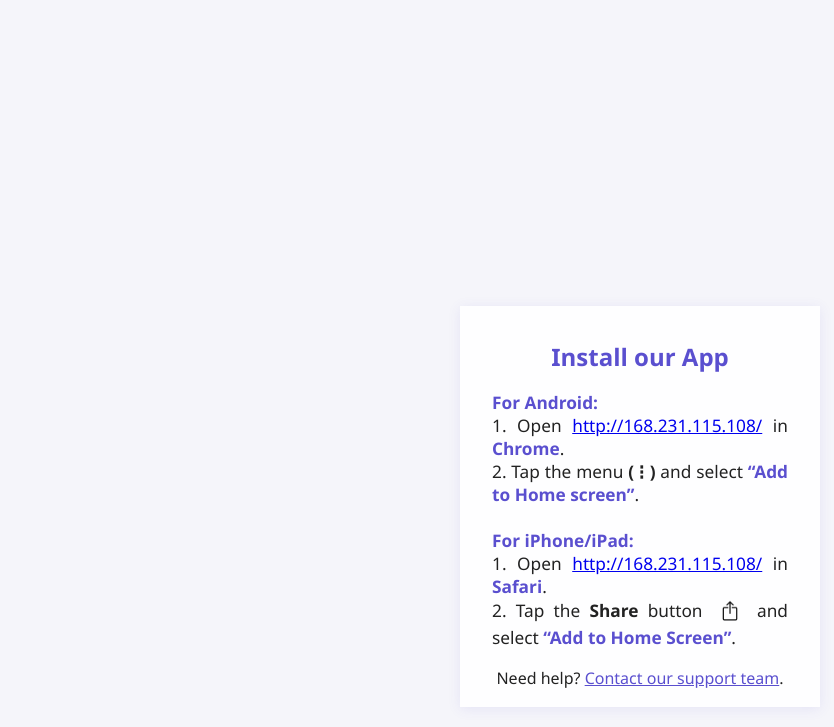
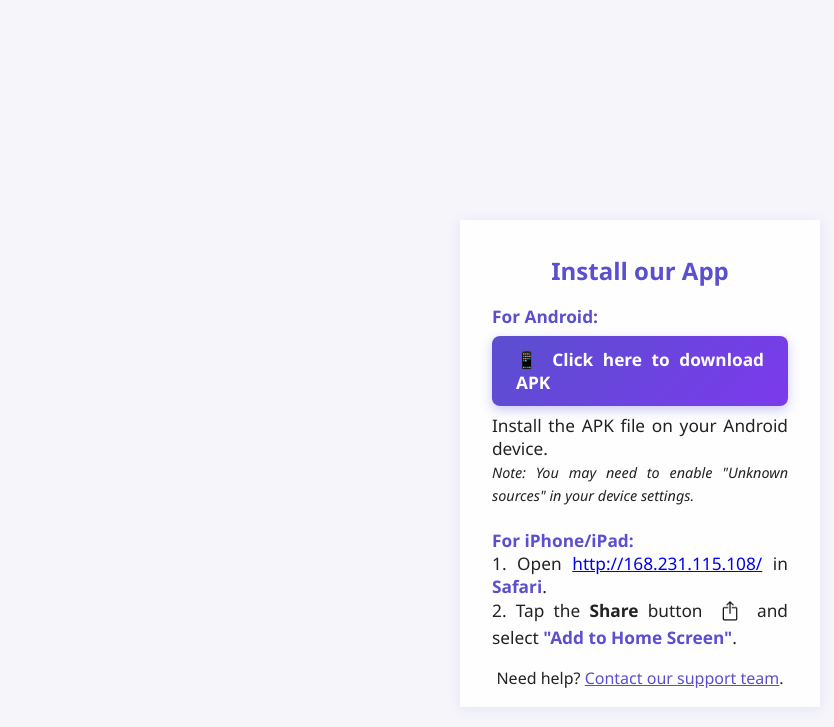
Before and after one commit to daniloluzjr/site-corporativo-luxsolutions, a website: page app.html in a window 1280 px wide. Shown: the part 109-836 px from the top of the page, without its empty margins (0-834 px from the left). Drawn offline with Linux system fonts and the light colour scheme.

Commit message:
Add files via upload

```diff
--- a/app.css
+++ b/app.css
@@ -73,6 +73,30 @@ h1 {
   color: #5a4fcf;
   text-decoration: underline;
 }
+
+.download-btn {
+  display: inline-block;
+  background: linear-gradient(135deg, #5a4fcf, #7c3aed);
+  color: white;
+  padding: 12px 24px;
+  border-radius: 8px;
+  text-decoration: none;
+  font-weight: bold;
+  margin: 8px 0;
+  transition: all 0.3s ease;
+  box-shadow: 0 4px 12px rgba(90,79,207,0.3);
+}
+
+.download-btn:hover {
+  transform: translateY(-2px);
+  box-shadow: 0 6px 16px rgba(90,79,207,0.4);
+  background: linear-gradient(135deg, #4c46b8, #6d28d9);
+}
+
+.download-btn:active {
+  transform: translateY(0);
+  box-shadow: 0 2px 8px rgba(90,79,207,0.3);
+}
 @media (min-width: 700px) {
   .container {
     margin-top: 48px;
--- a/app.html
+++ b/app.html
@@ -13,12 +13,13 @@
       <h1>Install our App</h1>
       <p>
         <strong>For Android:</strong><br>
-        1. Open <a href="http://168.231.115.108/" target="_blank">http://168.231.115.108/</a> in <strong>Chrome</strong>.<br>
-        2. Tap the menu <b>(⋮)</b> and select <strong>“Add to Home screen”</strong>.<br>
+        <a href="LuxHealthSystems.apk" download class="download-btn">📱 Click here to download APK</a><br>
+        Install the APK file on your Android device.<br>
+        <small><em>Note: You may need to enable "Unknown sources" in your device settings.</em></small><br>
         <br>
         <strong>For iPhone/iPad:</strong><br>
         1. Open <a href="http://168.231.115.108/" target="_blank">http://168.231.115.108/</a> in <strong>Safari</strong>.<br>
-        2. Tap the <b>Share</b> button <img src="assets/share.png" alt="Share Icon"> and select <strong>“Add to Home Screen”</strong>.<br>
+        2. Tap the <b>Share</b> button <img src="assets/share.png" alt="Share Icon"> and select <strong>"Add to Home Screen"</strong>.<br>
       </p>
       <div class="help-text">
         Need help? <a href="https://luxsolutions.tech/contact.html">Contact our support team</a>.
```
Also changed, not shown: 1 other file.
